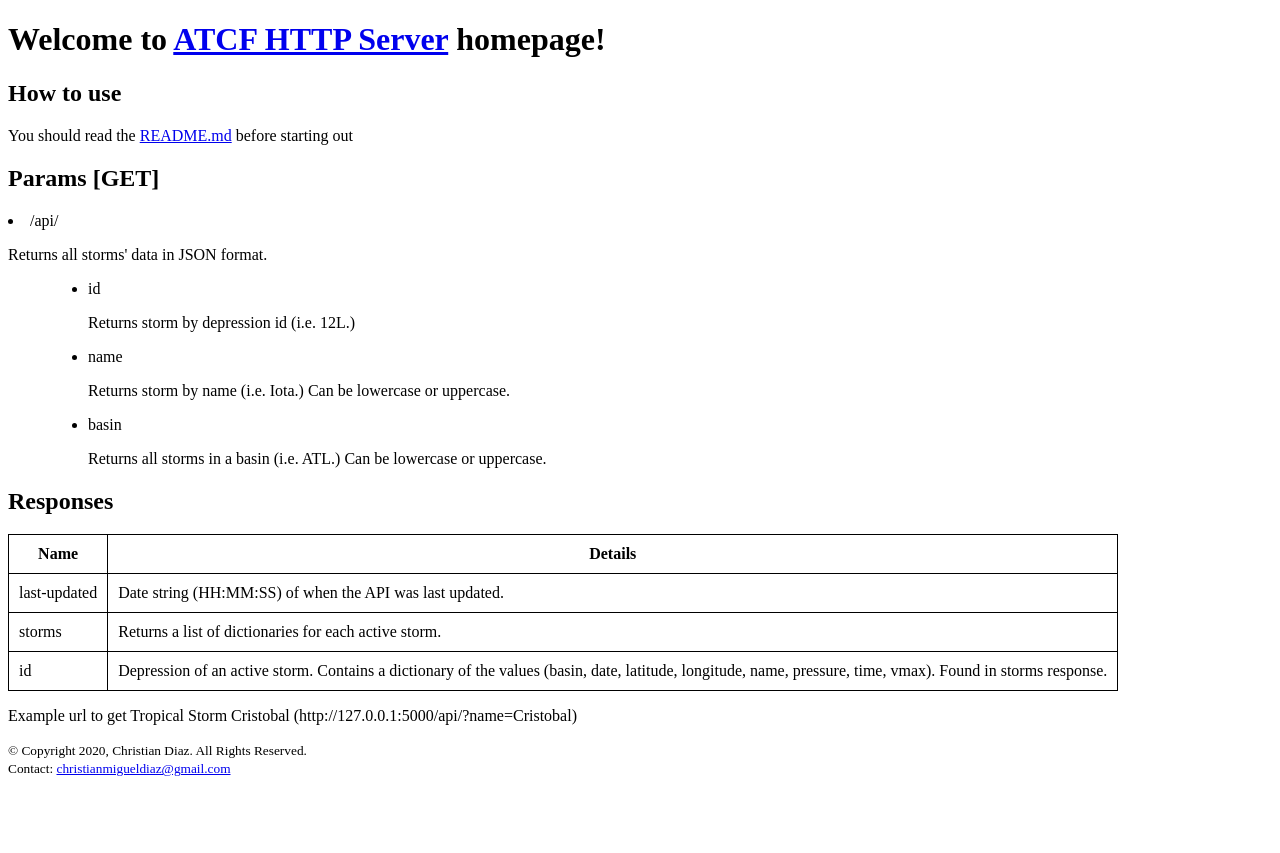
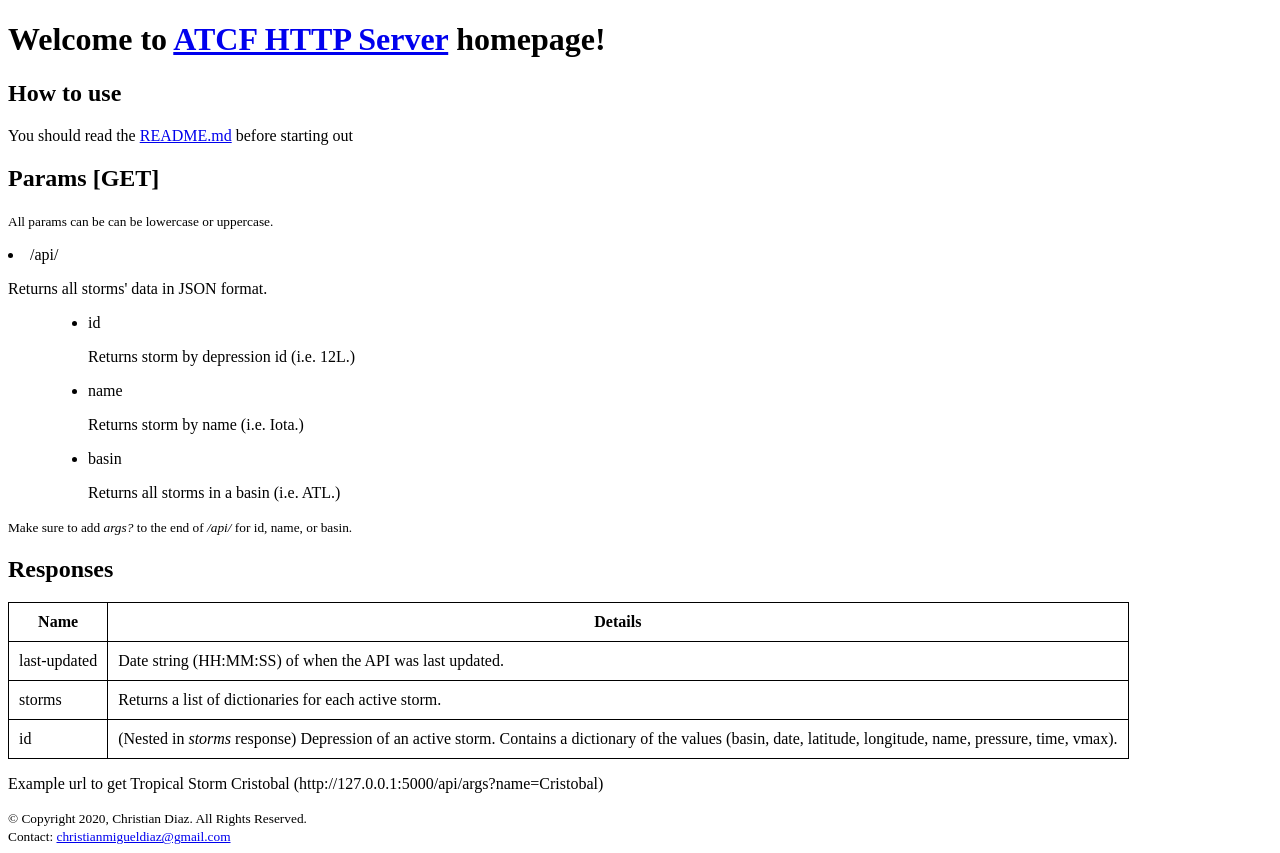
Before and after one commit to chrisd149/ATCF-HTTP-Server, a Flask app: page / in a window 1280 px wide. Before the commit the page ends 776 px from the top, so only its background shows below. Run offline with Flask 2, Linux system fonts and the light colour scheme.

Commit message:
Fixes: styles and some editing
Removed redundent statements in styles, added/edited some content

```diff
--- a/src/templates/index.html
+++ b/src/templates/index.html
@@ -7,8 +7,6 @@
     table, th, td {
     border: 1px solid black;
     border-collapse: collapse;
-    }
-    th, td {
     padding: 10px;
     }
 </style>
@@ -18,17 +16,18 @@
     <h2>How to use</h2>
     <p>You should read the <a href="https://github.com/chrisd149/ATCF-HTTP-Server/blob/main/README.md">README.md</a> before starting out</p>
     <h2>Params [GET]</h2>
+<p><small>All params can be can be lowercase or uppercase.</small></p>
     <li>/api/</li>
     <p>Returns all storms' data in JSON format.</p>
     <ul style="padding-left:80px">
         <li>id</li>
         <p>Returns storm by depression id (i.e. 12L.)</p>
         <li>name</li>
-        <p>Returns storm by name (i.e. Iota.) Can be lowercase or uppercase.</p>
+        <p>Returns storm by name (i.e. Iota.)</p>
         <li>basin</li>
-        <p>Returns all storms in a basin (i.e. ATL.) Can be lowercase or uppercase.</p>
+        <p>Returns all storms in a basin (i.e. ATL.)</p>
     </ul>
-
+<p><small>Make sure to add <i>args?</i> to the end of <i>/api/</i> for id, name, or basin.</small></p>
     <h2>Responses</h2>
     <table>
   <tr>
@@ -46,10 +45,10 @@
   <tr>
   <tr>
     <td>id</td>
-    <td>Depression of an active storm. Contains a dictionary of the values (basin, date, latitude, longitude, name, pressure, time, vmax). Found in storms response.</td>
+    <td>(Nested in <i>storms</i> response) Depression of an active storm. Contains a dictionary of the values (basin, date, latitude, longitude, name, pressure, time, vmax).</td>
   </tr>
 </table>
-<p>Example url to get Tropical Storm Cristobal (http://127.0.0.1:5000/api/?name=Cristobal)</p>
+<p>Example url to get Tropical Storm Cristobal (http://127.0.0.1:5000/api/args?name=Cristobal)</p>
      <footer> <small>&copy; Copyright 2020, Christian Diaz.  All Rights Reserved.</small> </footer>
      <footer> <small>Contact: <a href="mailto:christianmigueldiaz@gmail.com">christianmigueldiaz@gmail.com</a></small> </footer>
 </body>
```
